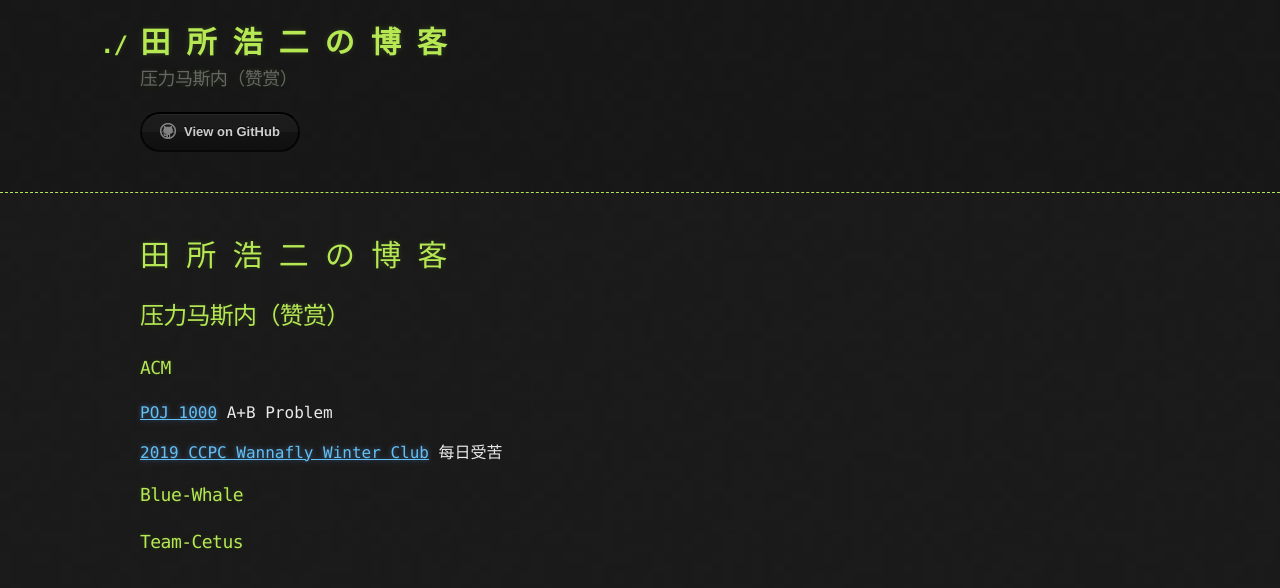
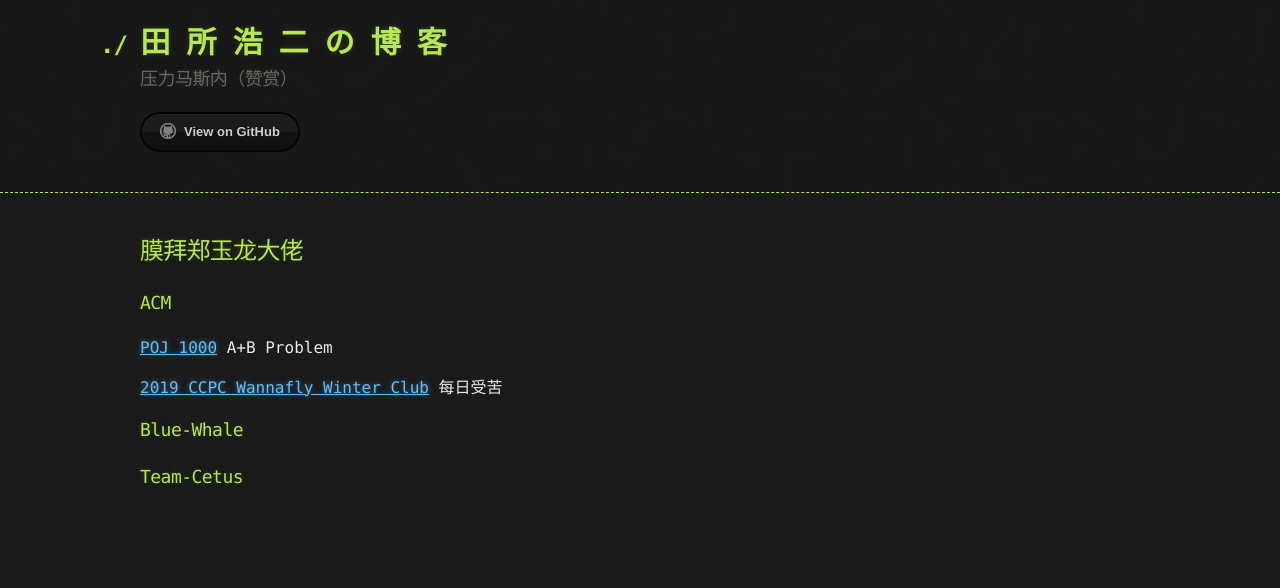
Before and after one commit to JingzeWang/Blog-for-ACM, a Jekyll site: the page built from index.md, in a window 1280 px wide. Shown: the top 588 px of the page. Built offline with Jekyll 4.4.1, drawn with Linux system fonts in a browser that asks for light colours; our own code applies the rules of GitHub Pages for plain Markdown files.

Commit message:
Update index.md

```diff
--- a/index.md
+++ b/index.md
@@ -1,8 +1,7 @@
-# 田 所 浩 二 の 博 客
-
-## 压力马斯内（赞赏）
+## 膜拜郑玉龙大佬
 
 ### ACM
+
 [POJ 1000](./POJ/POJ_1000.md) A+B Problem
 
 [2019 CCPC Wannafly Winter Club](./Wannafly2019Winter/Wannafly2019Winter.md) 每日受苦
```
